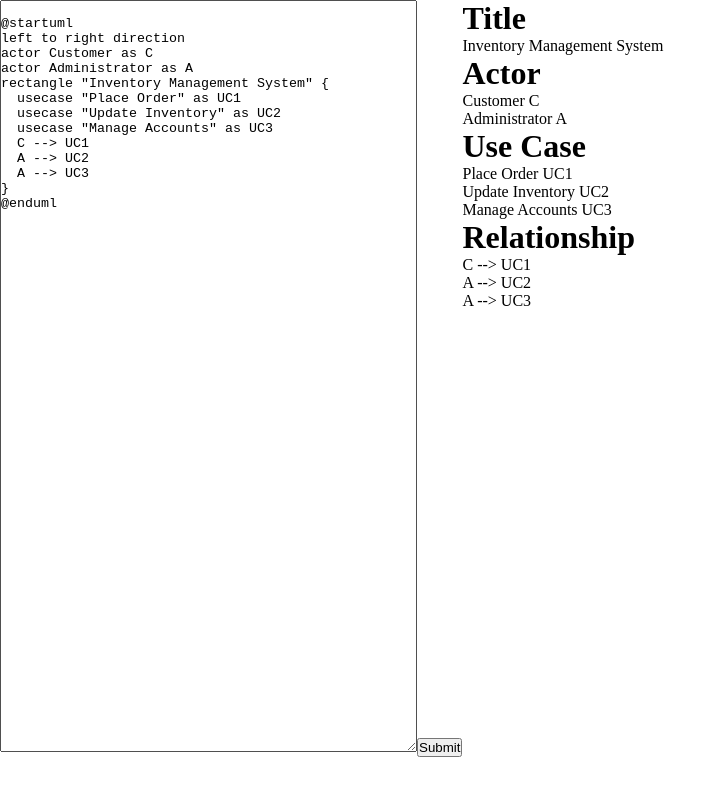
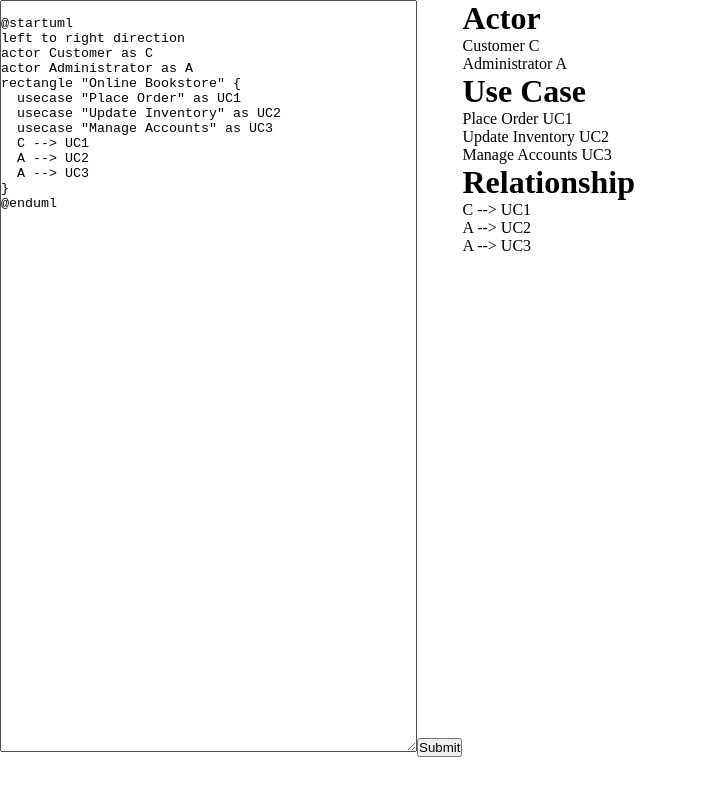
Before and after one commit to herald-noel/use-class-app, a React (Vite) app: page /main in a window 1280 px wide. Both pictures are taken after a click on the button "Submit". Shown: the top 796 px of the page, without its empty margins (0-726 px from the left). Built offline with nearby package versions, Linux system fonts and the light colour scheme.

Commit message:
Add router for pages

```diff
--- a/src/App.jsx
+++ b/src/App.jsx
@@ -1,83 +1,6 @@
-import { useState } from "react";
-import "./App.css";
-import parseUseCaseDiagram from "./utils/parseUseCase";
-
+import Router from './routes/router';
 function App() {
-  const [title, setTitle] = useState("");
-  const [actors, setActors] = useState([]);
-  const [useCases, setUseCases] = useState([]);
-  const [relationships, setRelationships] = useState([]);
-  const value = `
-@startuml
-left to right direction
-actor Customer as C
-actor Administrator as A
-rectangle "Inventory Management System" {
-  usecase "Place Order" as UC1
-  usecase "Update Inventory" as UC2
-  usecase "Manage Accounts" as UC3
-  C --> UC1
-  A --> UC2
-  A --> UC3
-}
-@enduml
-  `;
-
-  const handleSubmit = (event) => {
-    event.preventDefault();
-    const res = parseUseCaseDiagram(value);
-    console.log(res);
-    setTitle(res.title);
-    setActors(res.actors);
-    setUseCases(res.useCases);
-    setRelationships(res.relationships);
-  };
-  return (
-    <>
-      <main style={{ display: "flex" }}>
-        <form onSubmit={handleSubmit}>
-          <textarea
-            id="w3review"
-            name="w3review"
-            rows="50"
-            cols="50"
-            value={value}
-          />
-          <button type="submit">Submit</button>
-        </form>
-        <div>
-          <h1>Title</h1>
-          <p>{title}</p>
-          <h1>Actor</h1>
-          {actors.map((actor, index) => (
-            <div key={index}>
-              <p>
-                {actor.type} {actor.name}
-              </p>
-            </div>
-          ))}
-
-          <h1>Use Case</h1>
-          {useCases.map((useCase, index) => (
-            <div key={index}>
-              <p>
-                {useCase.name} {useCase.alias}
-              </p>
-            </div>
-          ))}
-
-          <h1>Relationship</h1>
-          {relationships.map((relationship, index) => (
-            <div key={index}>
-              <p>
-                {relationship.source} --{">"} {relationship.target}
-              </p>
-            </div>
-          ))}
-        </div>
-      </main>
-    </>
-  );
+  return <Router />;
 }
 
 export default App;
--- /dev/null
+++ b/src/pages/Home/Home.jsx
@@ -0,0 +1,5 @@
+const Home = () => {
+  return <div>Home</div>;
+};
+
+export default Home;
--- /dev/null
+++ b/src/pages/Main/Main.jsx
@@ -0,0 +1,78 @@
+import { useState } from 'react';
+import parseUseCaseDiagram from '../../utils/parseUseCase';
+
+const Main = () => {
+  const [actors, setActors] = useState([]);
+  const [useCases, setUseCases] = useState([]);
+  const [relationships, setRelationships] = useState([]);
+  const value = `
+@startuml
+left to right direction
+actor Customer as C
+actor Administrator as A
+rectangle "Online Bookstore" {
+  usecase "Place Order" as UC1
+  usecase "Update Inventory" as UC2
+  usecase "Manage Accounts" as UC3
+  C --> UC1
+  A --> UC2
+  A --> UC3
+}
+@enduml
+  `;
+
+  const handleSubmit = (event) => {
+    event.preventDefault();
+    const res = parseUseCaseDiagram(value);
+    console.log(res);
+    setActors(res.actors);
+    setUseCases(res.useCases);
+    setRelationships(res.relationships);
+  };
+  return (
+    <>
+      <main style={{ display: 'flex' }}>
+        <form onSubmit={handleSubmit}>
+          <textarea
+            id='w3review'
+            name='w3review'
+            rows='50'
+            cols='50'
+            value={value}
+          />
+          <button type='submit'>Submit</button>
+        </form>
+        <div>
+          <h1>Actor</h1>
+          {actors.map((actor, index) => (
+            <div key={index}>
+              <p>
+                {actor.type} {actor.name}
+              </p>
+            </div>
+          ))}
+
+          <h1>Use Case</h1>
+          {useCases.map((useCase, index) => (
+            <div key={index}>
+              <p>
+                {useCase.name} {useCase.alias}
+              </p>
+            </div>
+          ))}
+
+          <h1>Relationship</h1>
+          {relationships.map((relationship, index) => (
+            <div key={index}>
+              <p>
+                {relationship.source} --{'>'} {relationship.target}
+              </p>
+            </div>
+          ))}
+        </div>
+      </main>
+    </>
+  );
+};
+
+export default Main;
--- /dev/null
+++ b/src/routes/HomeRoute.jsx
@@ -0,0 +1,6 @@
+import { Route } from 'react-router-dom';
+import Home from '../pages/Home/Home';
+
+const HomeRoute = <Route path={'/'} element={<Home />} exact />;
+
+export default HomeRoute;
--- /dev/null
+++ b/src/routes/MainRoute.jsx
@@ -0,0 +1,6 @@
+import { Route } from 'react-router-dom';
+import Main from '../pages/Main/Main';
+
+const MainRoute = <Route path={'/main'} element={<Main />} exact />;
+
+export default MainRoute;
--- /dev/null
+++ b/src/routes/router.jsx
@@ -0,0 +1,16 @@
+import { BrowserRouter as Router, Routes } from 'react-router-dom';
+import MainRoute from './MainRoute';
+import HomeRoute from './HomeRoute';
+
+const router = () => {
+  return (
+    <Router>
+      <Routes>
+        {MainRoute}
+        {HomeRoute}
+      </Routes>
+    </Router>
+  );
+};
+
+export default router;
```
